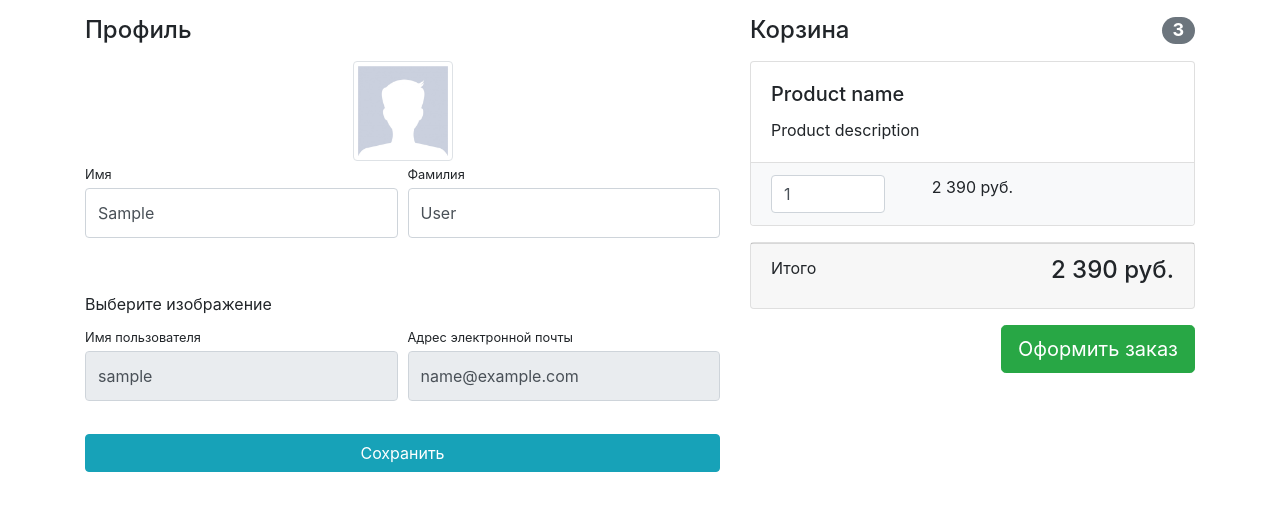
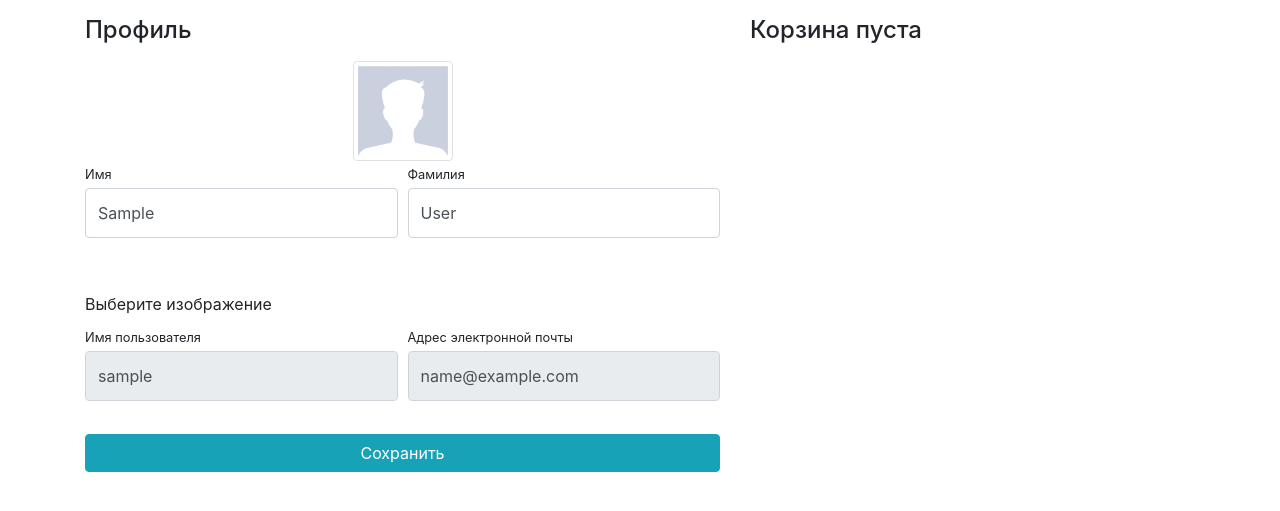
Before and after one commit to Mind-Insight/store-django, a Django app: page /users/profile/ in a window 1280 px wide. Shown: the part 56-567 px from the top of the page. Run offline with Django 4.2, Linux system fonts and the light colour scheme; the visitor is signed in with stand-in values (Sample User, id 1); data that the repository does not hold is empty; some libraries are stand-ins or nearby versions.

Commit message:
updated context in profile view. add check if cart is empty

```diff
--- a/products/templates/products/carts.html
+++ b/products/templates/products/carts.html
@@ -1,4 +1,6 @@
-<h4 class="mt-3 mb-3 d-flex justify-content-between align-items-center mb-3">Корзина <span class="badge badge-secondary badge-pill">3</span></h4>
+{% if baskets %}
+    <h4 class="mt-3 mb-3 d-flex justify-content-between align-items-center mb-3">Корзина <span
+            class="badge badge-secondary badge-pill">3</span></h4>
     <div class="card mb-3">
         <div class="card-body">
             <h5 class="card-title">Product name</h5>
@@ -30,3 +32,6 @@
     <a class="btn btn-success btn-lg float-right" href="../orders/order-create.html">
         Оформить заказ
     </a>
+{% else %}
+    <h4 class="mt-3 mb-3 d-flex justify-content-between align-items-center mb-3">Корзина пуста</h4>
+{% endif %}
--- a/users/views.py
+++ b/users/views.py
@@ -3,6 +3,7 @@ from django.contrib import auth, messages
 from django.urls import reverse
 
 from users.forms import UserLoginForm, UserRegistationForm, UserProfileForm
+from products.models import Cart
 
 def login(request):
     # Авторизция пользователя
@@ -53,7 +54,11 @@ def profile(request):
             return HttpResponseRedirect(reverse('users:profile'))
 
     form = UserProfileForm(instance=request.user)
-    context = {'title': 'Store - Профиль', 'form': form}
+    context = {
+        'title': 'Store - Профиль',
+        'form': form,
+        'baskets': Cart.objects.all()
+    }
 
     return render(request, 'users/profile.html', context)
 
```
Lines whose indentation alone changed are shown as unchanged.
